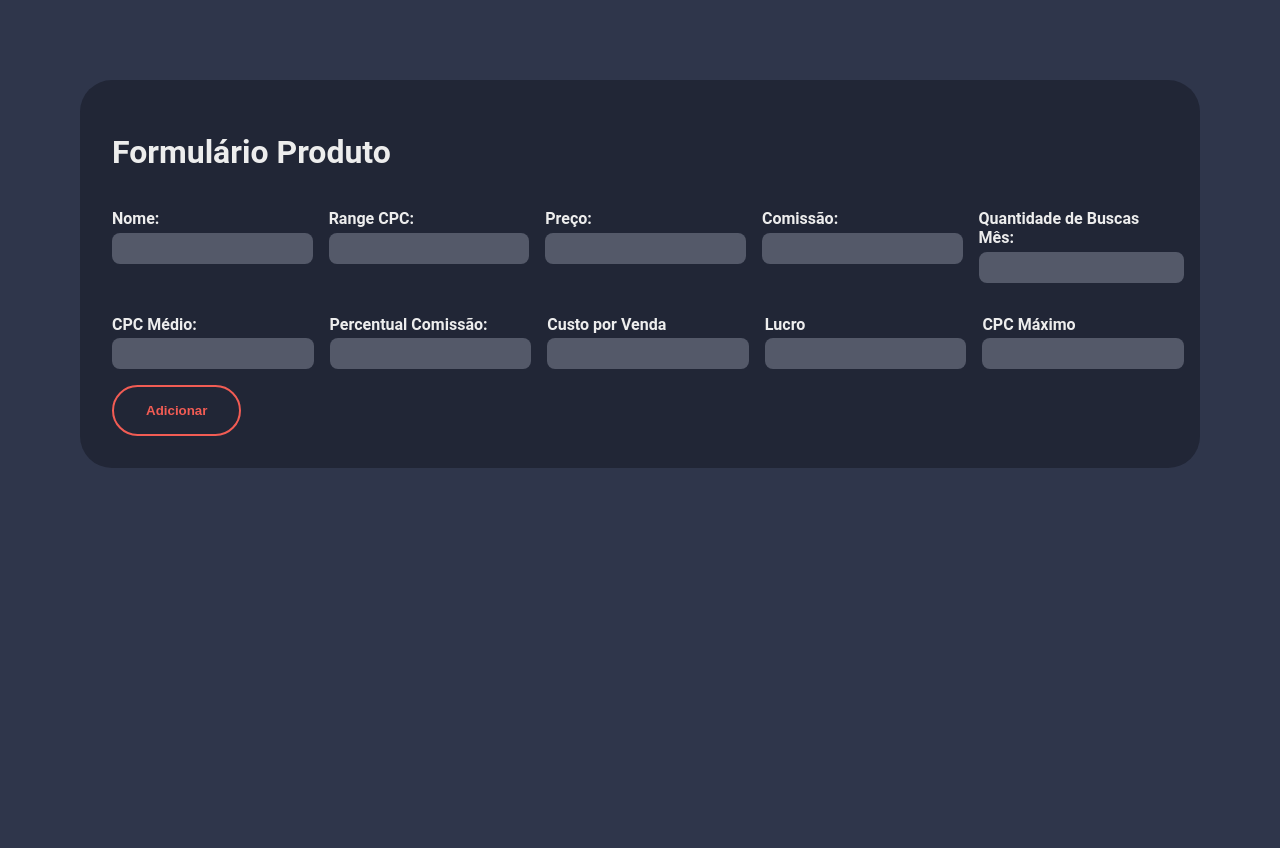
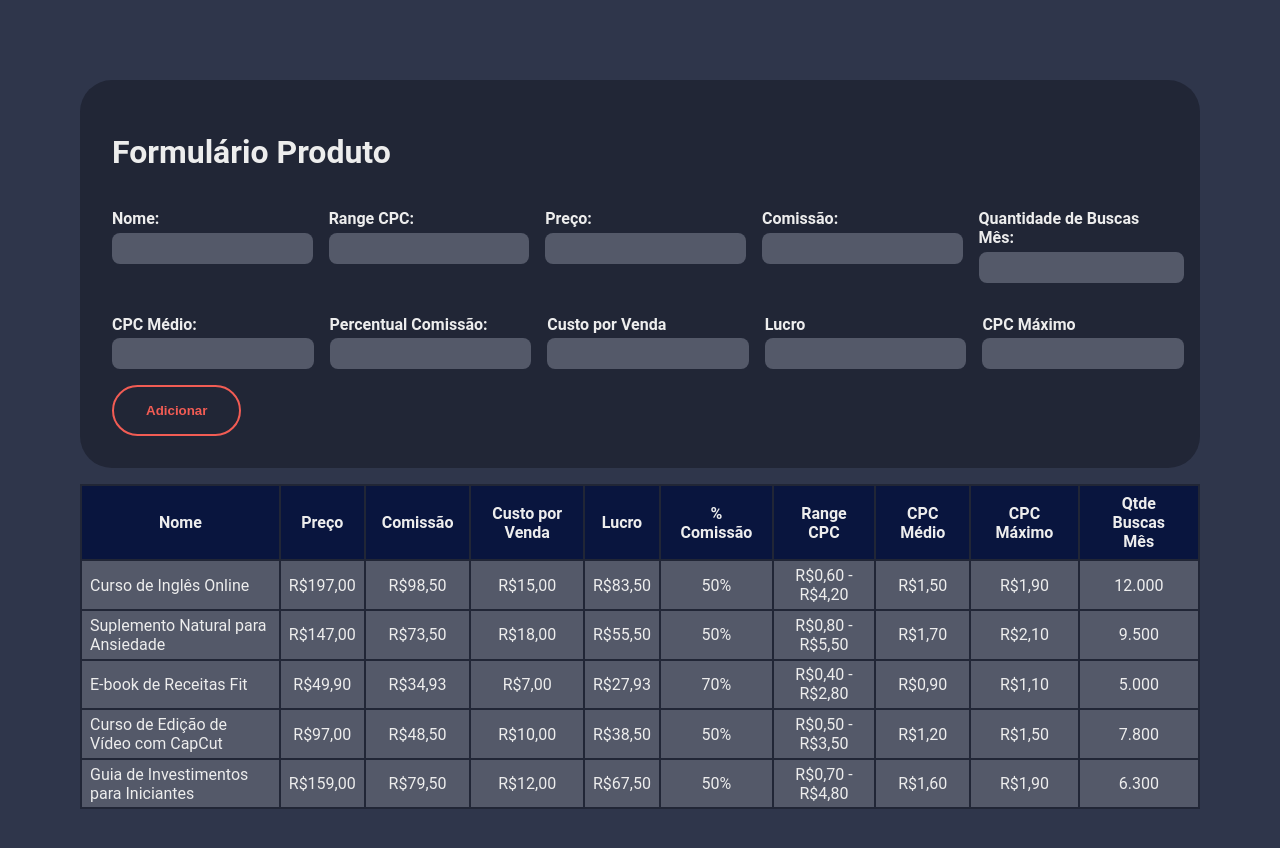
Before and after one commit to KevinADemetro/garimpador, a React (Create React App) app: page / in a window 1280 px wide. Shown: the top 848 px of the page. Before the commit the page ends 800 px from the top, so only its background shows below. Built offline with nearby package versions, Linux system fonts and the light colour scheme.

Commit message:
adicionando tabela

```diff
--- a/src/App.js
+++ b/src/App.js
@@ -1,10 +1,77 @@
 import { useState } from "react";
 
+const produtosFake = [
+  {
+    nome: "Curso de Inglês Online",
+    rangeCpc: "R$0,60 - R$4,20",
+    preco: "R$197,00",
+    comissao: "R$98,50",
+    qtdBuscasMes: "12.000",
+    cpcMedio: "R$1,50",
+    percentualComissao: "50%",
+    custoVenda: "R$15,00",
+    lucro: "R$83,50",
+    cpcMaximo: "R$1,90",
+  },
+  {
+    nome: "Suplemento Natural para Ansiedade",
+    rangeCpc: "R$0,80 - R$5,50",
+    preco: "R$147,00",
+    comissao: "R$73,50",
+    qtdBuscasMes: "9.500",
+    cpcMedio: "R$1,70",
+    percentualComissao: "50%",
+    custoVenda: "R$18,00",
+    lucro: "R$55,50",
+    cpcMaximo: "R$2,10",
+  },
+  {
+    nome: "E-book de Receitas Fit",
+    rangeCpc: "R$0,40 - R$2,80",
+    preco: "R$49,90",
+    comissao: "R$34,93",
+    qtdBuscasMes: "5.000",
+    cpcMedio: "R$0,90",
+    percentualComissao: "70%",
+    custoVenda: "R$7,00",
+    lucro: "R$27,93",
+    cpcMaximo: "R$1,10",
+  },
+  {
+    nome: "Curso de Edição de Vídeo com CapCut",
+    rangeCpc: "R$0,50 - R$3,50",
+    preco: "R$97,00",
+    comissao: "R$48,50",
+    qtdBuscasMes: "7.800",
+    cpcMedio: "R$1,20",
+    percentualComissao: "50%",
+    custoVenda: "R$10,00",
+    lucro: "R$38,50",
+    cpcMaximo: "R$1,50",
+  },
+  {
+    nome: "Guia de Investimentos para Iniciantes",
+    rangeCpc: "R$0,70 - R$4,80",
+    preco: "R$159,00",
+    comissao: "R$79,50",
+    qtdBuscasMes: "6.300",
+    cpcMedio: "R$1,60",
+    percentualComissao: "50%",
+    custoVenda: "R$12,00",
+    lucro: "R$67,50",
+    cpcMaximo: "R$1,90",
+  },
+].map((produto) => ({
+  ...produto,
+  id: crypto.randomUUID(),
+}));
+
 function App() {
-  const [produtos, setProdutos] = useState([]);
+  const [produtos, setProdutos] = useState(produtosFake);
   return (
     <>
       <Formulario />
+      <TabelaProdutos produtos={produtos} />
     </>
   );
 }
@@ -30,10 +97,14 @@ function Formulario() {
     setProduto((prev) => ({ ...prev, [name]: value }));
   }
 
+  function handleSubmit(e) {
+    e.preventDefault();
+  }
+
   return (
     <div className="formulario">
       <h1>Formulário Produto</h1>
-      <form>
+      <form onSubmit={handleSubmit}>
         <div className="row-group">
           <Campo value={produto.nome} onChange={handleChange} name="nome">
             Nome:
@@ -121,10 +192,48 @@ function Campo({ children, value, onChange, name, readOnly = false }) {
         type="text"
         value={value}
         onChange={onChange}
+        disabled={readOnly}
         readOnly={readOnly}
       />
     </label>
   );
 }
 
+function TabelaProdutos({ produtos }) {
+  return (
+    <table>
+      <thead>
+        <tr>
+          <th>Nome</th>
+          <th>Preço</th>
+          <th>Comissão</th>
+          <th>Custo por Venda</th>
+          <th>Lucro</th>
+          <th>% Comissão</th>
+          <th>Range CPC</th>
+          <th>CPC Médio</th>
+          <th>CPC Máximo</th>
+          <th>Qtde Buscas Mês</th>
+        </tr>
+      </thead>
+      <tbody>
+        {produtos.map((produto) => (
+          <tr key={produto.id}>
+            <td className="txt-left">{produto.nome}</td>
+            <td>{produto.preco}</td>
+            <td>{produto.comissao}</td>
+            <td>{produto.custoVenda}</td>
+            <td>{produto.lucro}</td>
+            <td>{produto.percentualComissao}</td>
+            <td>{produto.rangeCpc}</td>
+            <td>{produto.cpcMedio}</td>
+            <td>{produto.cpcMaximo}</td>
+            <td>{produto.qtdBuscasMes}</td>
+          </tr>
+        ))}
+      </tbody>
+    </table>
+  );
+}
+
 export default App;
--- a/src/index.css
+++ b/src/index.css
@@ -64,3 +64,27 @@ body {
   font-weight: bold;
   width: 100%;
 }
+
+table {
+  margin-top: 1rem;
+  background: var(--neutral-800);
+  width: 100%;
+}
+
+thead {
+  background-color: var(--neutral-900);
+}
+
+th {
+  padding: 0.5rem 1rem;
+}
+
+td {
+  text-align: center;
+  background-color: var(--neutral-600);
+  padding: 0.3rem 0.5rem;
+}
+
+.txt-left {
+  text-align: left;
+}
```
